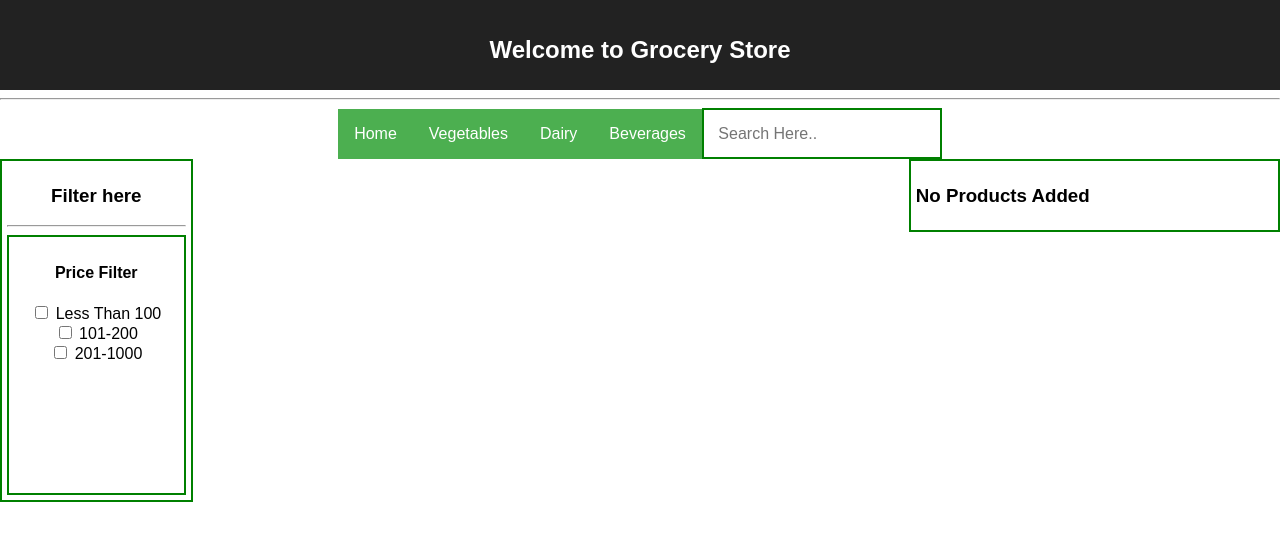
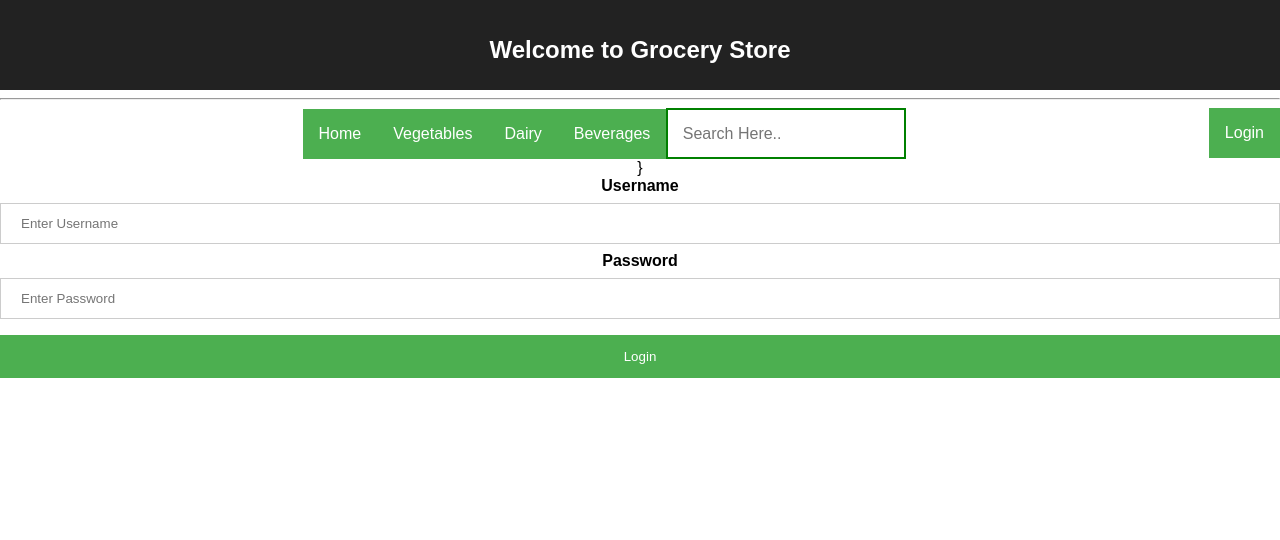
Before and after one commit to kathishivaramreddy/GroceryStore, a React (Create React App) app: page /login in a window 1280 px wide. Shown: the top 540 px of the page. Built offline with nearby package versions, Linux system fonts and the light colour scheme.

Commit message:
[Shiva/Sumi] Adding links to login and checkout

```diff
--- a/src/App.css
+++ b/src/App.css
@@ -32,6 +32,11 @@
 .dropdown {
     position: relative;
     display: inline-block;
+}
+.login {
+    position: relative;
+    display: inline-block;
+    float :right;
 }
 
 .dropdown-content {
--- a/src/App.js
+++ b/src/App.js
@@ -14,6 +14,7 @@ import {Meat} from './Meat';
 import {Tea} from './Tea';
 import {Coffee} from './Coffee';
 import {Checkout} from './Checkout';
+import {Login} from './Login';
 import './App.css';
 
 const mergeProduct = (item, newItem) => {
@@ -101,18 +102,37 @@ class App extends React.Component {
     this.setState({input: value })
   }
 
-  renderCart(){
+  renderCart(path){
+    if (path !== '/login' && path !=='/checkout'){
     return(<div className="cartboxed">
       <Cart data={this.state.cart}/>
-    </div>)
+    </div>)}
+  }
+
+  renderFilterBox(path){
+    if(path !== '/login' && path !=='/checkout')
+    {
+      return(
+        <div className="filterboxed">
+          <h3>Filter here</h3>
+          <hr/>
+          <div className="boxed">
+
+            <h4>Price Filter</h4>
+            <input type="checkbox" name="price1"  onChange={this.handleCheckBox} /> Less Than 100 <br/>
+            <input type="checkbox" name="price2"  onChange={this.handleCheckBox} /> 101-200<br/>
+            <input type="checkbox" name="price3"  onChange={this.handleCheckBox} /> 201-1000<br/>
+          </div>
+        </div>);
+    }
   }
 
   handleCheckBox(e){
 
-    console.log('checkbox',e.target.checked,e.target.name);
     const name = e.target.name
     var value =''
     const checkboxData = {price1:{min:1,max:100},price2:{min:101,max:200},price3:{min:201,max:1000}}
+
     if(name === 'price1'){
       value =checkboxData.price1;
     }
@@ -122,21 +142,19 @@ class App extends React.Component {
     else {
         value =checkboxData.price3;
     }
-    console.log('value',value)
     if(e.target.checked){
     const newFilterSearch = addToFilter(this.state.filterSearch,value);
-    this.setState({filterSearch: newFilterSearch})
-    console.log('after setstate',this.state.filterSearch) }
+    this.setState({filterSearch: newFilterSearch})}
+
     else{
       const reducedFilterSearch = removeFromFilter(this.state.filterSearch,value);
       this.setState({filterSearch: reducedFilterSearch})
     }
-    console.log('filter array', this.state.filterSearch)
   }
 
   render() {
 
-
+    console.log(window.location.pathname)
     console.log('rendering app ', this.state.filterSearch);
     return (
       <div>
@@ -186,19 +204,15 @@ class App extends React.Component {
 
             </div>
 
+            <div className="login">
+              <Link to='login'><button className="dropbtn">Login</button></Link>
+            </div>
+
             <br/>
-            <div className="filterboxed">
-              <h3>Filter here</h3>
-              <hr/>
-              <div className="boxed">
-                <snap>
-                  <h4>Price Filter</h4>
-                  <input type="checkbox" name="price1"  onChange={this.handleCheckBox} /> Less Than 100 <br/>
-                  <input type="checkbox" name="price2"  onChange={this.handleCheckBox} /> 101-200<br/>
-                  <input type="checkbox" name="price3"  onChange={this.handleCheckBox} /> 201-1000<br/></snap>
-              </div>
 
-            </div>
+            {this.renderFilterBox(window.location.pathname)}
+
+
 
             <div>
 
@@ -208,16 +222,19 @@ class App extends React.Component {
               <Route path='/meat' component={() => <Meat onClick={this.handleAddToCart.bind(this)}  onRemove={this.handleRemoveFromCart.bind(this)} />}/>
               <Route path='/tea' component={() => <Tea onClick={this.handleAddToCart.bind(this)}  onRemove={this.handleRemoveFromCart.bind(this)} />}/>
               <Route path='/coffee' component={() => <Coffee onClick={this.handleAddToCart.bind(this) }   onRemove={this.handleRemoveFromCart.bind(this)} />}/>
-              <Route exact path='/checkout' component={Checkout}/>
+              <Route exact path='/checkout' component={Checkout} />}
+              <Route exact path='/login' component={Login}/>
               <Route exact path='/' component={() => <ProductList onClick={this.handleAddToCart.bind(this)} onRemove={this.handleRemoveFromCart.bind(this)} onSearch={this.state.input} onFilter={this.state.filterSearch}/>}/>
 
             </div>
           </div>
 
 
-          </div>
+        </div>
+        {
+          this.renderCart(window.location.pathname)
+        }
 
-        {this.renderCart() }
 
       </div>
     );
--- /dev/null
+++ b/src/Login.css
@@ -0,0 +1,51 @@
+body {font-family: Arial, Helvetica, sans-serif;}
+form {border: 3px solid #f1f1f1;}
+
+input[type=text], input[type=password] {
+    width: 100%;
+    padding: 12px 20px;
+    margin: 8px 0;
+    display: inline-block;
+    border: 1px solid #ccc;
+    box-sizing: border-box;
+}
+
+.loginButton {
+    background-color: #4CAF50;
+    color: white;
+    padding: 14px 20px;
+    margin: 8px 0;
+    border: none;
+    cursor: pointer;
+    width: 100%;
+}
+
+.loginbutton:hover {
+    opacity: 0.8;
+}
+
+.cancelbtn {
+    width: auto;
+    padding: 10px 18px;
+    background-color: #f44336;
+}
+
+.container {
+    padding: 50px;
+}
+
+span.psw {
+    float: right;
+    padding-top: 16px;
+}
+
+/* Change styles for span and cancel button on extra small screens */
+@media screen and (max-width: 300px) {
+    span.psw {
+       display: block;
+       float: none;
+    }
+    .cancelbtn {
+       width: 100%;
+    }
+}
--- a/src/Login.js
+++ b/src/Login.js
@@ -0,0 +1,19 @@
+import React from 'react';
+import './Login.css'
+
+export class Login extends React.Component{
+
+  render(){
+    return(
+      <div>
+        <label for="uname"><b>Username</b></label>
+        <input type="text" placeholder="Enter Username" name="uname" required /><br/>
+
+        <label for="psw"><b>Password</b></label>
+        <input type="password" placeholder="Enter Password" name="psw" required/>
+        <button className="loginButton" type="submit">Login</button>
+          </div>
+    )
+
+  }
+}
--- a/src/ProductList.js
+++ b/src/ProductList.js
@@ -39,8 +39,10 @@ export class ProductList extends React.Component {
         <button className="addBasket" value="Remove From Cart" onClick={ () => this.props.onRemove(data.name)}>Remove From Cart </button>
       </div>);
 
+
+
       const filterItems = this.state.products.filter( (product) =>  some(this.props.onFilter,function(filterToCheck){
-            if(product.price > filterToCheck.min && product.price < filterToCheck.max){return true;}}))
+            if(product.price > filterToCheck.min && product.price < filterToCheck.max){return true}}))
             .map((product) =>
             <div className="boxed" key={product.name}>
               <img src={product.image} alt=''/><br/>
```
